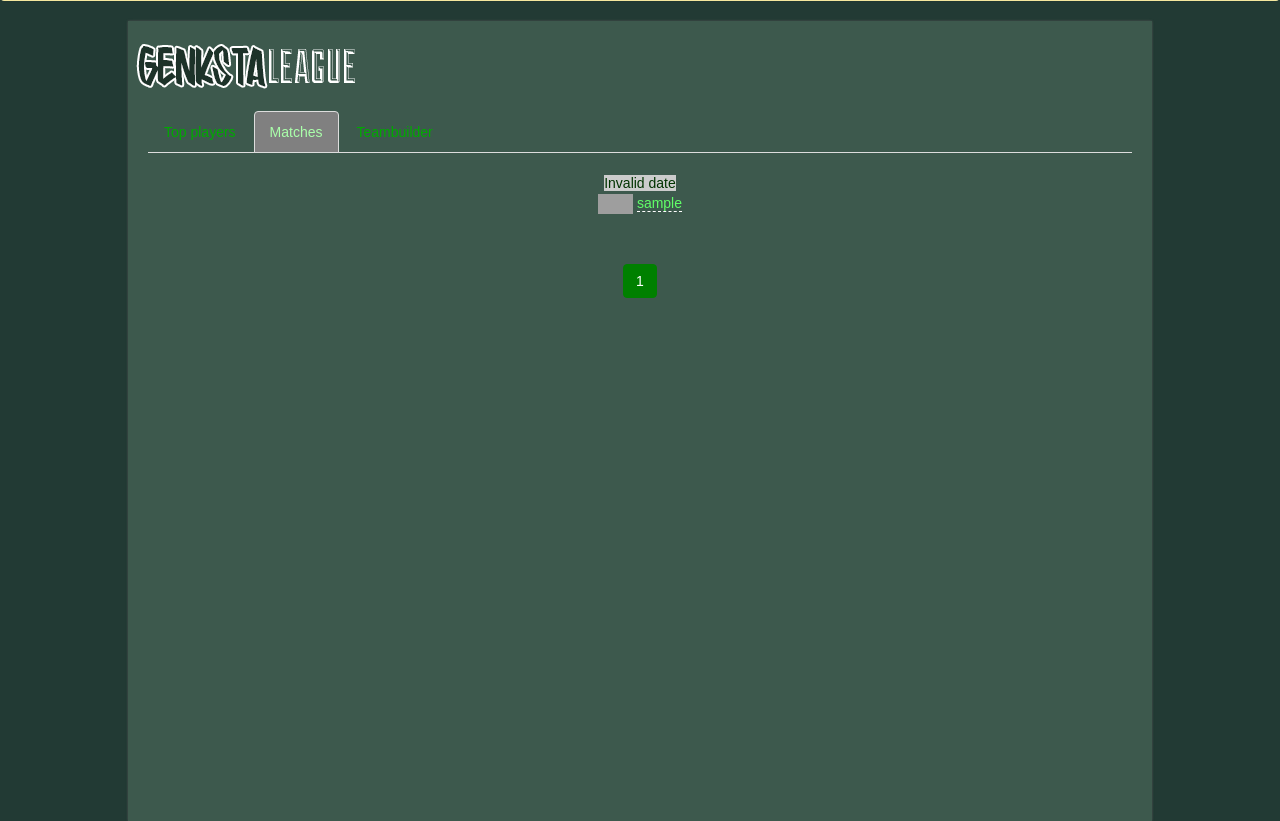
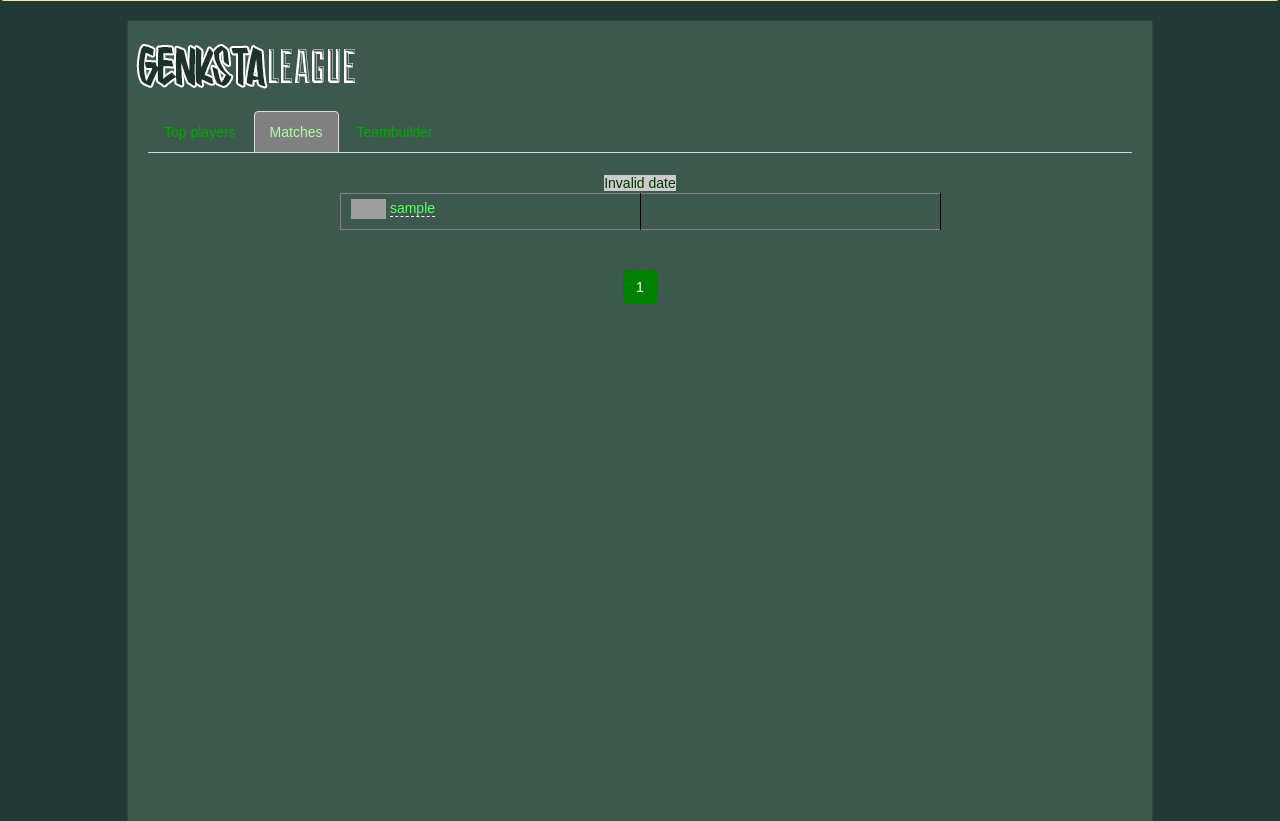
Before and after one commit to Nuqlear/genkstaleague, a Python web app: template gleague/frontend/templates/matches.html in a window 1280 px wide. Shown: the part 331-1152 px from the top of the page. Run offline with Jinja, Linux system fonts and the light colour scheme; the template is opened without the code that fills it: most values are stand-ins (such as "Sample title", 1, 10 or a date in 2020); some libraries are stand-ins or nearby versions; some web fonts are replaced; grey boxes are pictures that could not be loaded.

Commit message:
clickable matches in player page; edit time format; edit matches page tables

```diff
--- a/gleague/frontend/static/css/matches.css
+++ b/gleague/frontend/static/css/matches.css
@@ -23,3 +23,15 @@ a.start_time {
 .match {
     padding: 20px;
 }
+
+.matches_history_table {
+    margin: 0 172px 0 172px;
+    border: 1px solid grey;
+}
+
+.matches_history_table td {
+    min-width: 300px;
+    text-align: left;
+    padding: 2px 0 0 10px;
+    border-right: 1px solid black;
+}
--- a/gleague/frontend/templates/match.html
+++ b/gleague/frontend/templates/match.html
@@ -150,6 +150,6 @@ $(document).ready(function() {
         });
     }
     update_rating();
-    $('#start_time').html(moment(moment.unix("{{ match.start_time }}")).format('MMMM Do YYYY, h:mm:ss a'));
+    $('#start_time').html(moment(moment.unix("{{ match.start_time }}")).format('MMMM Do YYYY, HH:mm'));
 });
 </script>
--- a/gleague/frontend/templates/matches.html
+++ b/gleague/frontend/templates/matches.html
@@ -60,7 +60,7 @@
             <div class="match_start_time">
             <a href="{{ url_for('matches.match', match_id=m.id) }}" class="start_time">{{ m.start_time }}</a>
             </div>
-            <table class="span5 center-table">
+            <table class="span5  matches_history_table">
                 <thead>
                     <tr>
                     <td></td>
@@ -107,7 +107,7 @@
 <script>
 $(document).ready(function() {
     $('.start_time').each(function() {
-        $(this).html(moment(moment.unix($(this).html())).format('MMMM Do YYYY, h:mm:ss a'));
+        $(this).html(moment(moment.unix($(this).html())).format('MMMM Do YYYY, H:mm'));
     });
 });
 </script>
```
Also changed, not shown: gleague/frontend/static/css/player.css (added, +12 -0 lines), gleague/frontend/templates/player_overview.html (+7 -2 lines).
